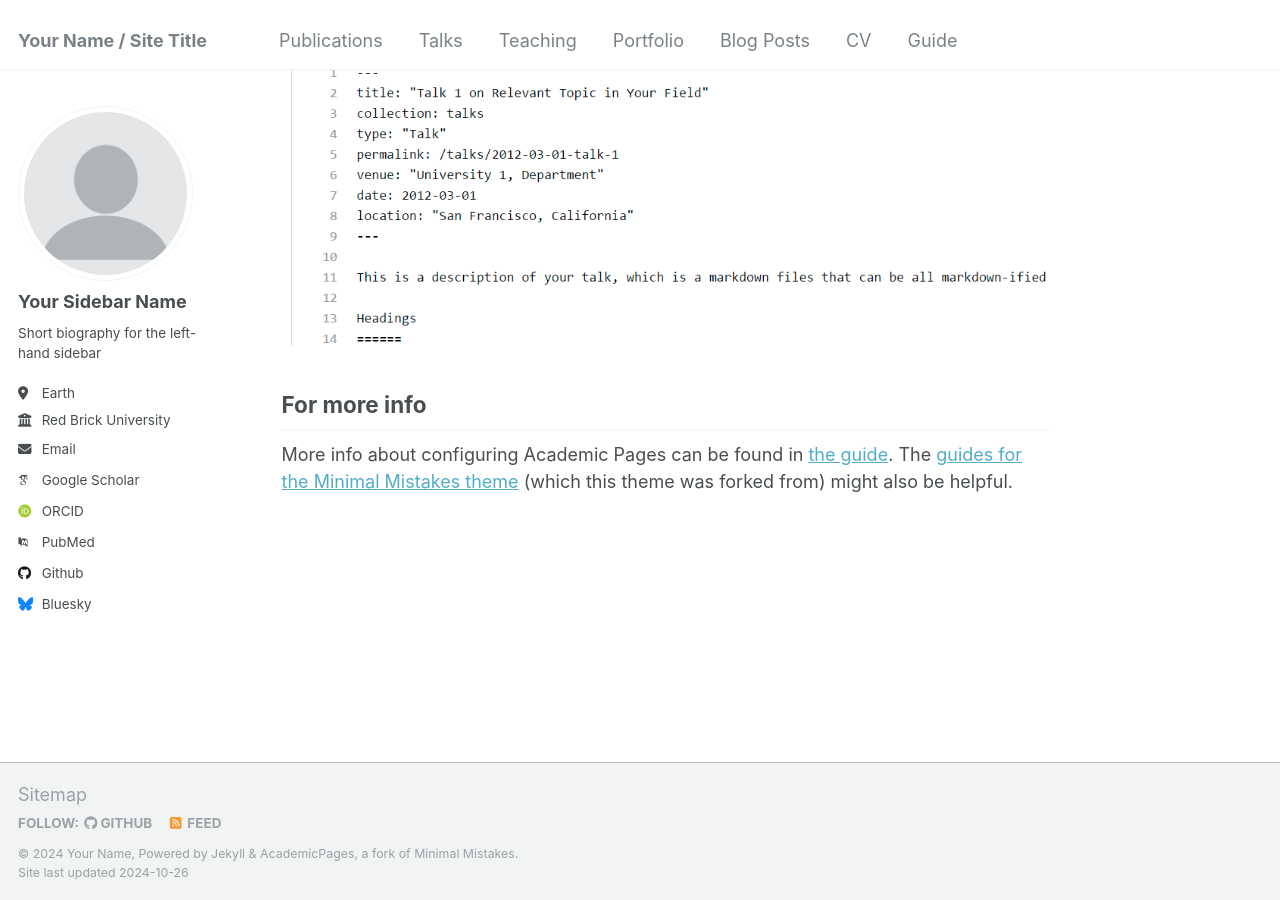
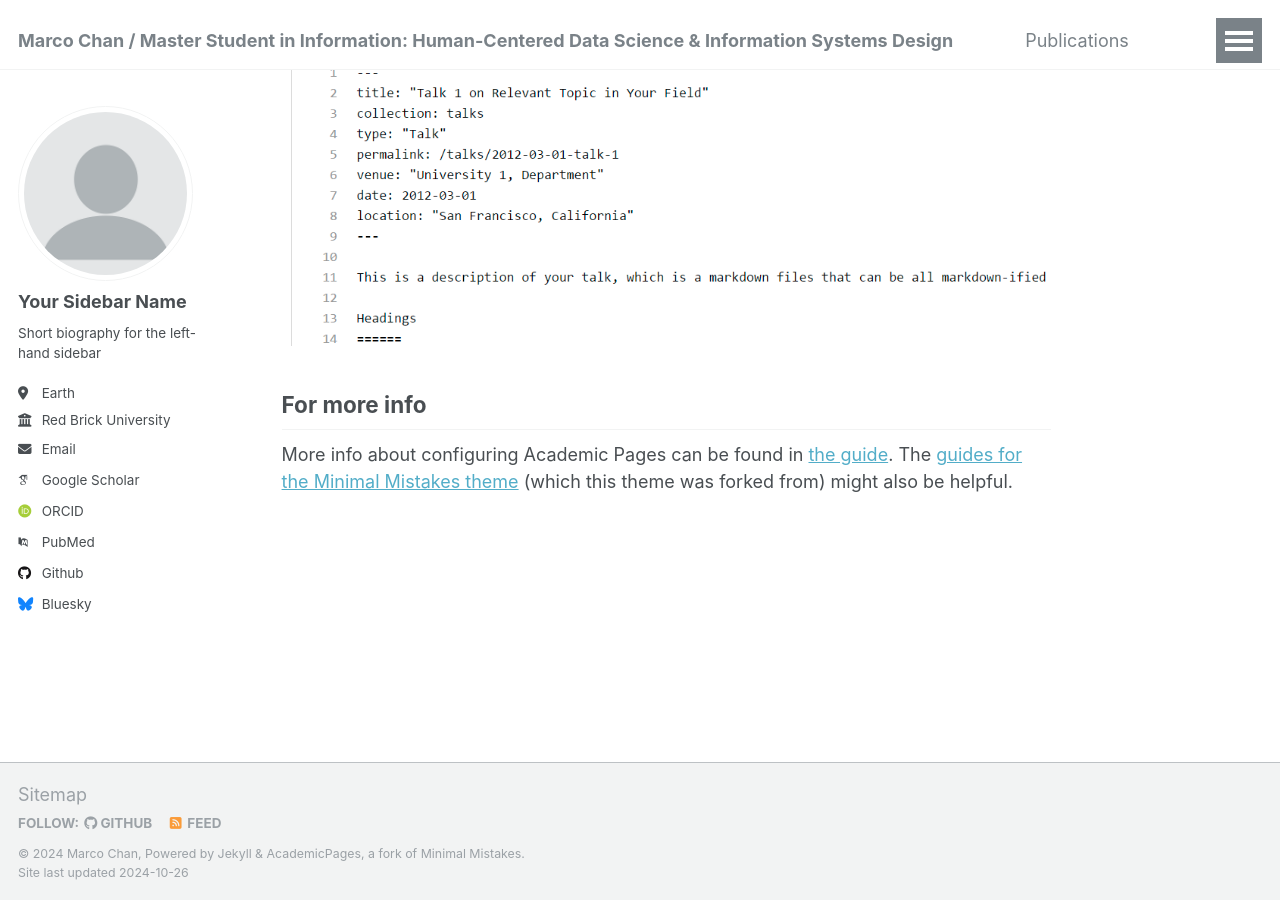
Before and after one commit to Marco-ProspectivePhD/home, a Jekyll site: the page built from _pages/about.md, in a window 1280 px wide and 900 px high, scrolled down 2643 px. Built offline with Jekyll 4.4.1, drawn with Linux system fonts in a browser that asks for light colours; some web fonts are replaced.

Commit message:
config.yml

```diff
--- a/_config.yml
+++ b/_config.yml
@@ -8,10 +8,10 @@
 
 # Basic Site Settings
 locale                   : "en-US"
-title                    : "Your Name / Site Title"
+title                    : "Marco Chan / Master Student in Information: Human-Centered Data Science & Information Systems Design"
 title_separator          : "-"
-name                     : &name "Your Name"
-description              : &description "personal description"
+name                     : &name "Marco Chan"
+description              : &description "I am a second-year master student in the Faculty of Information, Unniversity of Toronto"
 url                      : https://academicpages.github.io # the base hostname & protocol for your site e.g. "https://mmistakes.github.io"
 baseurl                  : "" # the subpath of your site, e.g. "/blog"
 repository               : "academicpages/academicpages.github.io"
```
